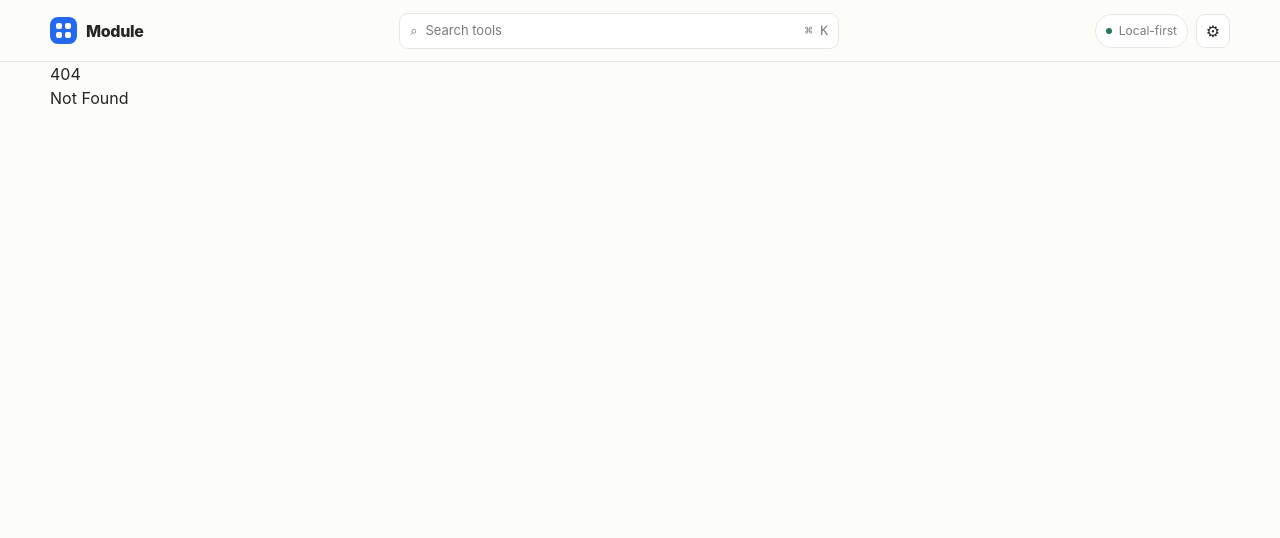
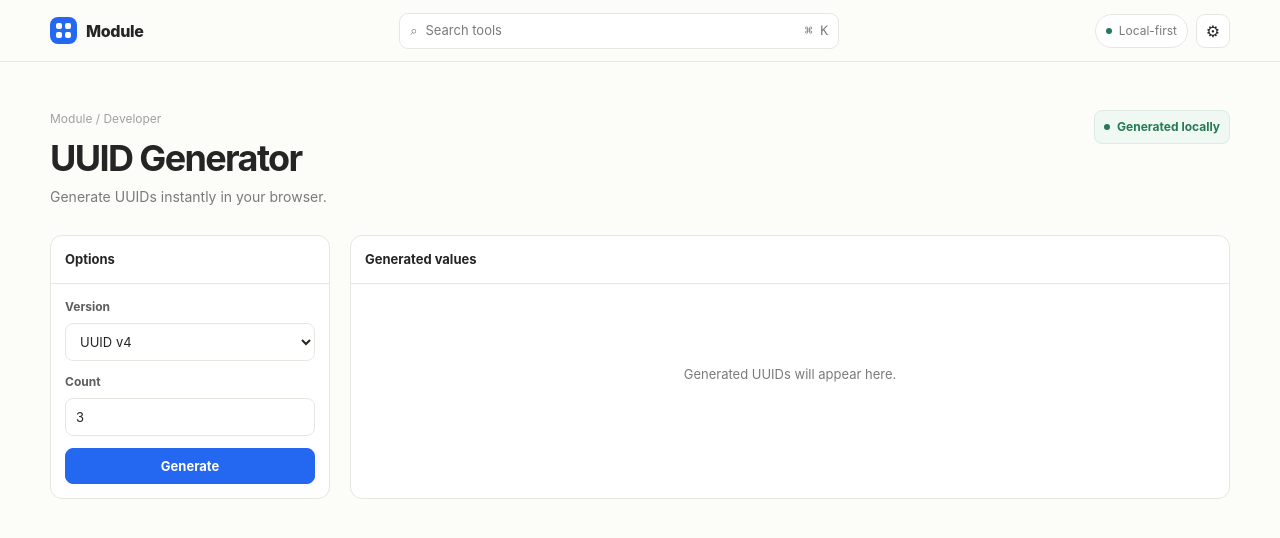
Before and after one commit to howlil/modu-app, a SvelteKit app: page /dev/uuid in a window 1280 px wide. Before the commit this address had no page. Shown: the top 538 px of the page. Built offline with nearby package versions, Linux system fonts and the light colour scheme.

Commit message:
scaffold: add src/routes/dev/uuid/+page.svelte

```diff
--- /dev/null
+++ b/src/routes/dev/uuid/+page.svelte
@@ -0,0 +1,68 @@
+<script lang="ts">
+  import ToolHeader from '#lib/components/ToolHeader.svelte';
+</script>
+
+<svelte:head><title>UUID Generator — Module</title></svelte:head>
+
+<section class="page">
+  <ToolHeader
+    eyebrow="Module / Developer"
+    title="UUID Generator"
+    description="Generate UUIDs instantly in your browser."
+    privacy="Generated locally"
+  />
+
+  <div class="generator">
+    <aside class="panel">
+      <div class="panel-head">Options</div>
+      <div class="panel-body options">
+        <label class="field">
+          <span>Version</span>
+          <select class="select">
+            <option>UUID v4</option>
+            <option>UUID v7</option>
+          </select>
+        </label>
+
+        <label class="field">
+          <span>Count</span>
+          <input class="input" type="number" min="1" value="3" />
+        </label>
+
+        <button class="button primary block" type="button">Generate</button>
+      </div>
+    </aside>
+
+    <div class="panel">
+      <div class="panel-head">Generated values</div>
+      <div class="panel-body empty">Generated UUIDs will appear here.</div>
+    </div>
+  </div>
+</section>
+
+<style>
+  .generator {
+    display: grid;
+    grid-template-columns: 280px minmax(0, 1fr);
+    gap: 20px;
+  }
+
+  .options {
+    display: grid;
+    gap: 12px;
+  }
+
+  .empty {
+    min-height: 180px;
+    display: grid;
+    place-items: center;
+    color: var(--muted);
+    font-size: 13px;
+  }
+
+  @media (max-width: 760px) {
+    .generator {
+      grid-template-columns: 1fr;
+    }
+  }
+</style>
```
